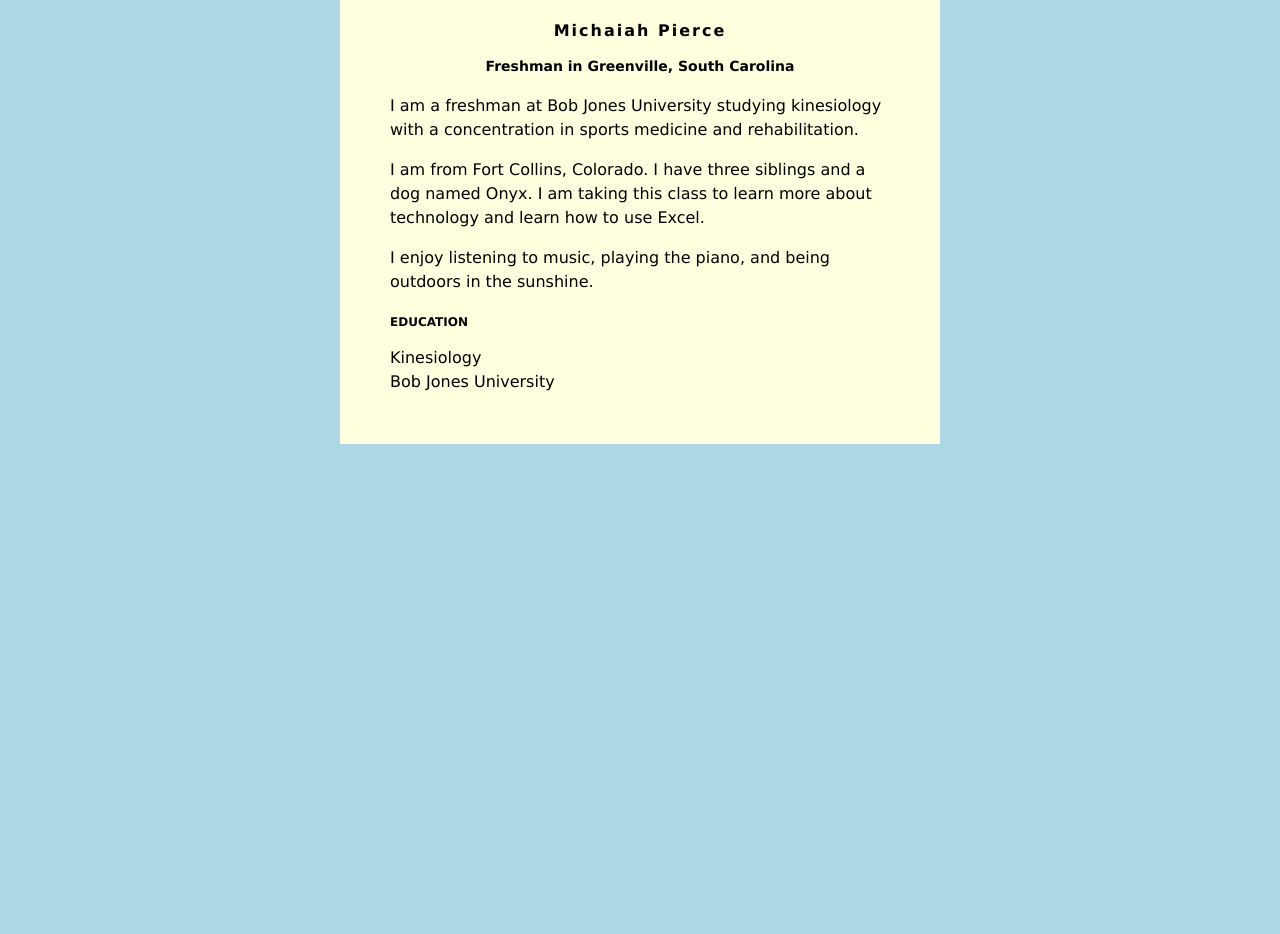
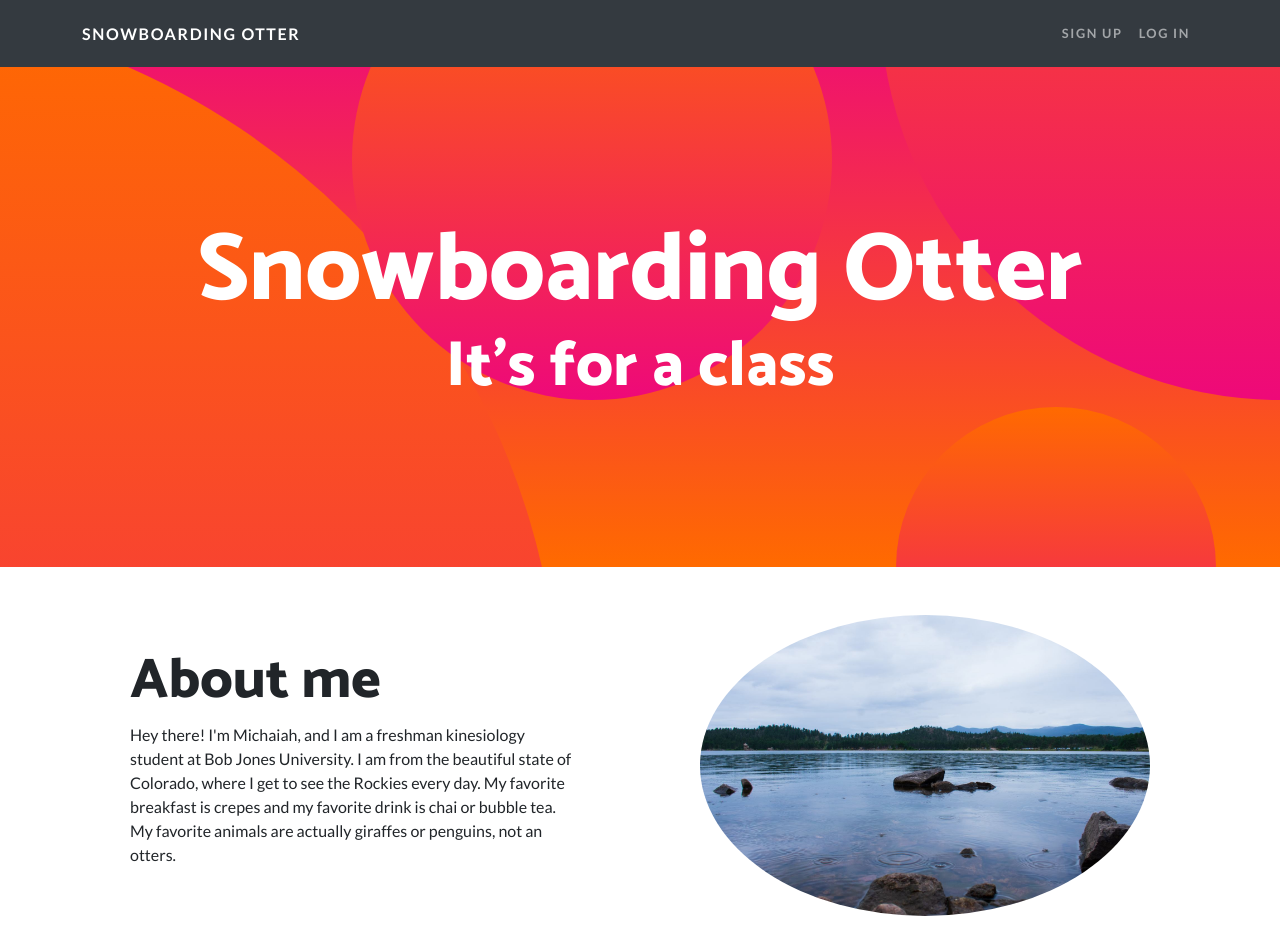
Before and after one commit to mpier776/mpier776.github.io, a plain HTML site: page index.html in a window 1280 px wide. Shown: the top 934 px of the page. Before the commit the page ends 800 px from the top, so only its background shows below. Drawn offline with Linux system fonts and the light colour scheme.

Commit message:
Add files via upload

```diff
--- a/index.html
+++ b/index.html
@@ -1,51 +1,90 @@
-<html>
+<!DOCTYPE html>
+<html lang="en">
+
 <head>
-<style>
-body {
-    background: lightblue;
-    font-family: Verdana;
-}
-#content {
-    background: lightyellow;
-    min-width: 200px;
-    max-width: 500px;
-    padding: 50px;
-    margin: auto;
-    margin-top: -50px;
-    line-height: 150%;
-}
-h1 {
-    letter-spacing: 2px;
-    font-size: 16px;
-    text-align: center;
-}
-h2 {
-    font-size: 14px;
-    text-align: center;
-}
-h3 {
-    font-size: 12px;
-}
-</style>
+    <meta charset="utf-8">
+    <meta name="viewport" content="width=device-width, initial-scale=1.0, shrink-to-fit=no">
+    <title>Home - Snowboarding Otter</title>
+    <meta name="description" content="Que fun randomness">
+    <link rel="stylesheet" href="assets/bootstrap/css/bootstrap.min.css">
+    <link rel="stylesheet" href="https://fonts.googleapis.com/css?family=Catamaran:100,200,300,400,500,600,700,800,900&amp;display=swap">
+    <link rel="stylesheet" href="https://fonts.googleapis.com/css?family=Lato:100,100i,300,300i,400,400i,700,700i,900,900i&amp;display=swap">
 </head>
+
 <body>
-    <div id="content">
-        <h1>Michaiah Pierce</h1>
-        <h2>Freshman in Greenville, South Carolina</h2>
+    <nav class="navbar navbar-dark navbar-expand-lg fixed-top bg-dark navbar-custom">
+        <div class="container"><a class="navbar-brand" href="#">Snowboarding Otter</a><button data-bs-toggle="collapse" class="navbar-toggler" data-bs-target="#navbarResponsive"><span class="visually-hidden">Toggle navigation</span><span class="navbar-toggler-icon"></span></button>
+            <div class="collapse navbar-collapse" id="navbarResponsive">
+                <ul class="navbar-nav ms-auto">
+                    <li class="nav-item"><a class="nav-link" href="#">Sign Up</a></li>
+                    <li class="nav-item"><a class="nav-link" href="#">Log In</a></li>
+                </ul>
+            </div>
+        </div>
+    </nav>
+    <header class="text-center text-white masthead">
+        <div class="masthead-content">
+            <div class="container">
+                <h1 class="masthead-heading mb-0">Snowboarding Otter</h1>
+                <h2 class="masthead-subheading mb-0">It's for a class</h2>
+            </div>
+        </div>
+        <div class="bg-circle-1 bg-circle"></div>
+        <div class="bg-circle-2 bg-circle" style="color: var(--bs-blue);"></div>
+        <div class="bg-circle-3 bg-circle"></div>
+        <div class="bg-circle-4 bg-circle"></div>
+    </header>
+    <section>
+        <div class="container">
+            <div class="row align-items-center">
+                <div class="col-lg-6 order-lg-2">
+                    <div class="p-5"><img class="rounded-circle img-fluid" src="assets/img/Screenshot_20200830-183827.jpg" width="600" height="400"></div>
+                </div>
+                <div class="col-lg-6 order-lg-1">
+                    <div class="p-5">
+                        <h2 class="display-4">About me</h2>
+                        <p>Hey there! I'm Michaiah, and I am a freshman kinesiology student at Bob Jones University. I am from the beautiful state of Colorado, where I get to see the Rockies every day. My favorite breakfast is crepes and my favorite drink is chai or bubble tea. My favorite animals are actually giraffes or penguins, not an otters.&nbsp;</p>
+                    </div>
+                </div>
+            </div>
+        </div>
+    </section>
+    <section>
+        <div class="container">
+            <div class="row align-items-center">
+                <div class="col-lg-6 order-lg-1">
+                    <div class="p-5"><img class="rounded-circle img-fluid" src="assets/img/DSC_0140.jpg"></div>
+                </div>
+                <div class="col-lg-6 order-lg-2">
+                    <div class="p-5">
+                        <h2 class="display-4">Cool stuff!</h2>
+                        <p>I actually took all of the pictures on this site, which I think is cool. It's one of the many hobbies I've picked up, but one of the few I've managed to keep pursuing. Another hobby is painting, although that hasn't lasted because I'm not exactly much of an artist.&nbsp;</p>
+                    </div>
+                </div>
+            </div>
+        </div>
+    </section>
+    <section>
+        <div class="container">
+            <div class="row align-items-center">
+                <div class="col-lg-6 order-lg-2">
+                    <div class="p-5"><img class="rounded-circle img-fluid" src="assets/img/DSC_0680.jpg"></div>
+                </div>
+                <div class="col-lg-6 order-lg-1">
+                    <div class="p-5">
+                        <h2 class="display-4">That's the website</h2>
+                        <p>Read your Bible and be kind.&nbsp;</p>
+                    </div>
+                </div>
+            </div>
+        </div>
+    </section>
+    <footer class="py-5 bg-black">
+        <div class="container">
+            <p class="text-center text-white m-0 small">Copyright&nbsp;© Snowboarding Otter 2023</p>
+        </div>
+    </footer>
+    <script src="assets/bootstrap/js/bootstrap.min.js"></script>
+</body>
 
-         <p>I am a freshman at Bob Jones University studying kinesiology with a concentration in
-            sports medicine and rehabilitation.</p>
-         <p>
-            I am from Fort Collins, Colorado. I have three siblings and a dog named Onyx.
-            I am taking this class to learn more about technology and learn how to use Excel.
-         </p>
-         <p>
-            I enjoy listening to music, playing the piano, and being outdoors in the sunshine.
-         </p>
-        <h3>EDUCATION</h3>
-        Kinesiology<br />
-        Bob Jones University
-    </div>
-
-</body>
 </html>
```
Also changed, not shown: assets/bootstrap/css/bootstrap.min.css (added), assets/bootstrap/js/bootstrap.min.js (added), assets/img/01.jpg (added), assets/img/02.jpg (added), assets/img/03.jpg (added), assets/img/DSC_0269.jpg (added), assets/img/DSC_0680.jpg (added), assets/img/Screenshot_20200830-183827.jpg (added), 1 other file.
